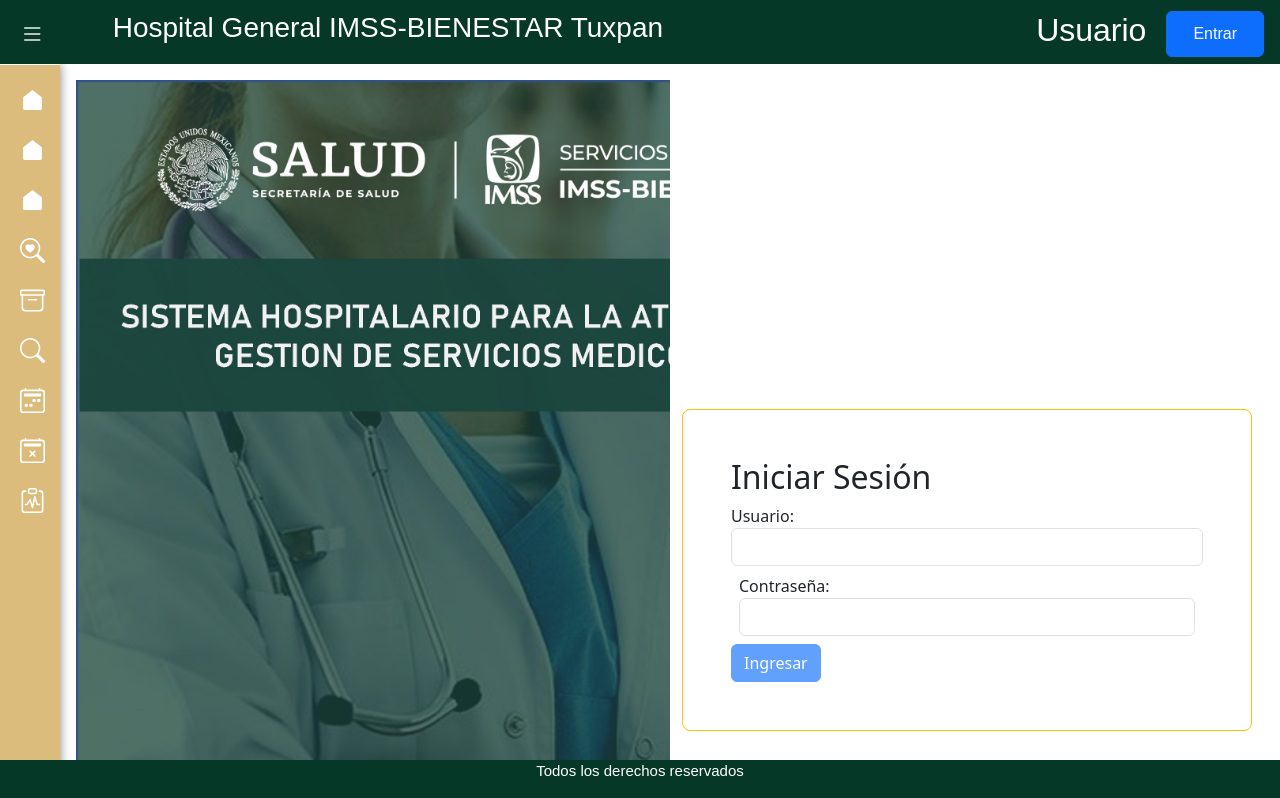
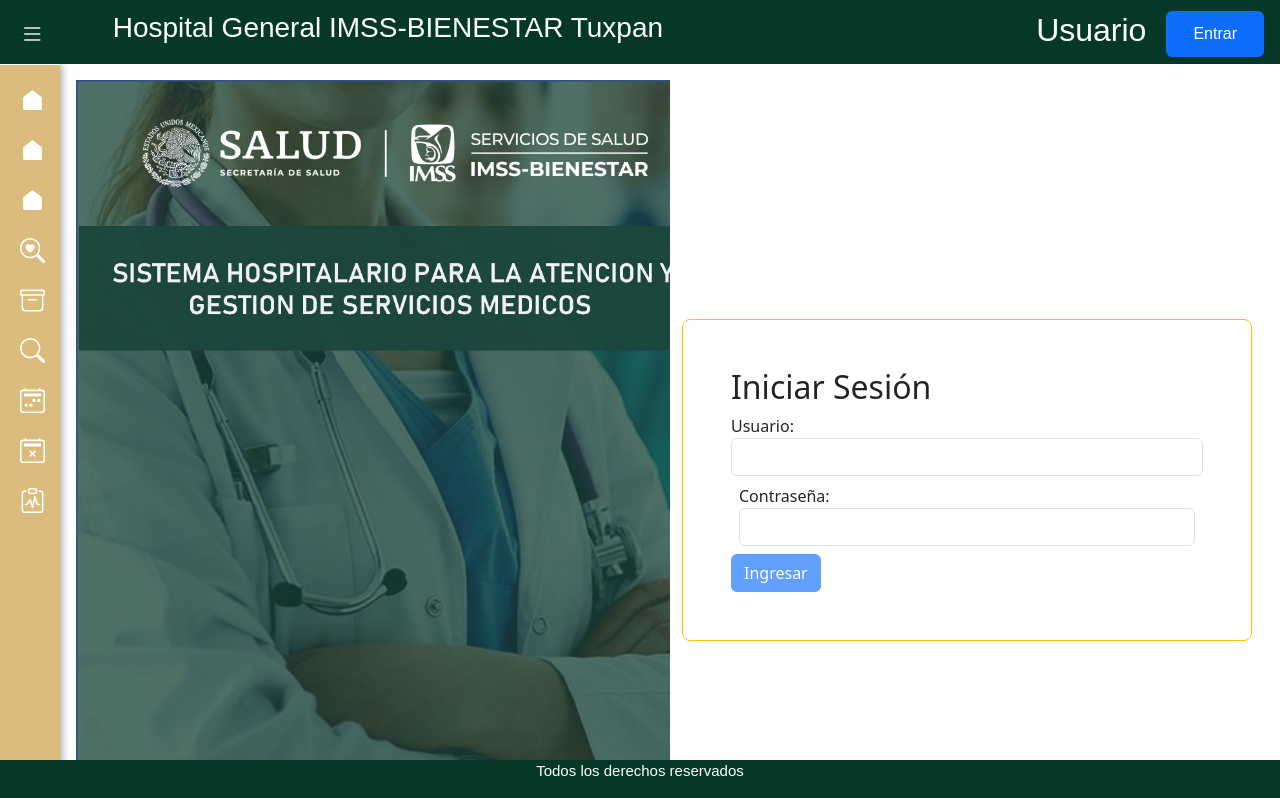
Before and after one commit to Adolfo2803/Proyecto-sishasm, an Angular app: page /login in a window 1280 px wide. Shown: the top 798 px of the page. Built offline with nearby package versions, Linux system fonts and the light colour scheme.

Commit message:
Logro : se redimenciona el login

```diff
--- a/src/app/shared/components/login/login.component.css
+++ b/src/app/shared/components/login/login.component.css
@@ -1,5 +1,5 @@
 .imagen {
     background-image: url("login.jpg");
     background-size:cover;
- height: 980px;
+ height: 100VH;
        }
```
